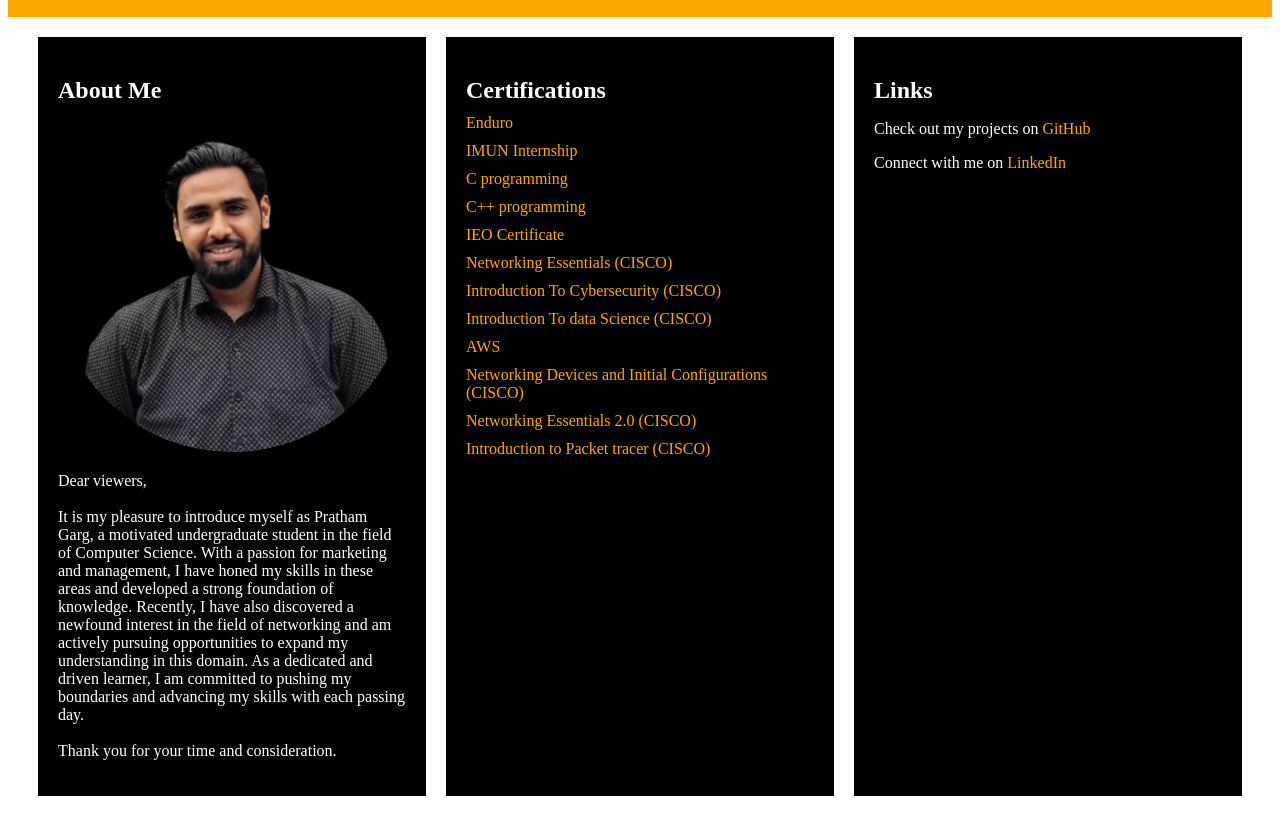
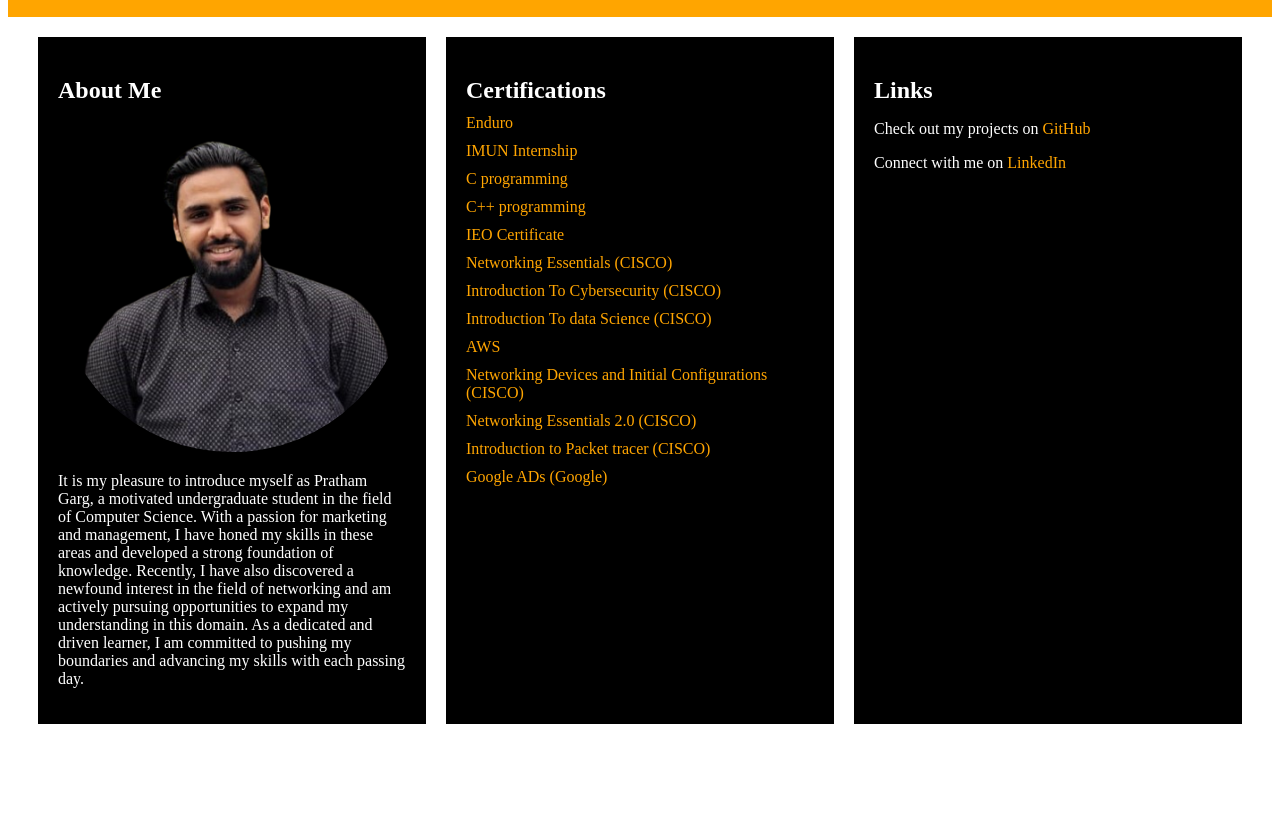
Before and after one commit to Pratham-2513/Pratham-2513.github.io, a plain HTML site: page index.html in a window 1280 px wide. Shown: the part 111-935 px from the top of the page. After the commit the page ends 863 px from the top, so only its background shows below. Drawn offline with Linux system fonts and the light colour scheme.

Commit message:
Update index.html

```diff
--- a/index.html
+++ b/index.html
@@ -26,13 +26,9 @@
   <section>
     <h2>About Me</h2>
     <img src="my-photo.png" alt="My Photo">
-    <p>Dear viewers,<br><br>
+    <p>It is my pleasure to introduce myself as Pratham Garg, a motivated undergraduate student in the field of Computer Science. With a passion for marketing and management, I have honed my skills in these areas and developed a strong foundation of knowledge.
 
-It is my pleasure to introduce myself as Pratham Garg, a motivated undergraduate student in the field of Computer Science. With a passion for marketing and management, I have honed my skills in these areas and developed a strong foundation of knowledge.
-
-Recently, I have also discovered a newfound interest in the field of networking and am actively pursuing opportunities to expand my understanding in this domain. As a dedicated and driven learner, I am committed to pushing my boundaries and advancing my skills with each passing day.<br><br>
-
-Thank you for your time and consideration.</p>
+Recently, I have also discovered a newfound interest in the field of networking and am actively pursuing opportunities to expand my understanding in this domain. As a dedicated and driven learner, I am committed to pushing my boundaries and advancing my skills with each passing day.</p>
   </section>
 
 <section class="certificates">
@@ -50,6 +46,7 @@ Thank you for your time and consideration.</p>
 <li><a href="certificates/Networking Devices and Initial Configurations.pdf"><span>Networking Devices and Initial Configurations (CISCO)</span></a></li>
 <li><a href="certificates/Networking Essentials 2.0.pdf"><span>Networking Essentials 2.0 (CISCO)</span></a></li>
 <li><a href="certificates/Introduction to Packet tracer.pdf"><span>Introduction to Packet tracer (CISCO)</span></a></li>
+<li><a href="certificates/Google ADs.pdf"><span>Google ADs (Google)</span></a></li>
   </ul>
 </section>
 
```
